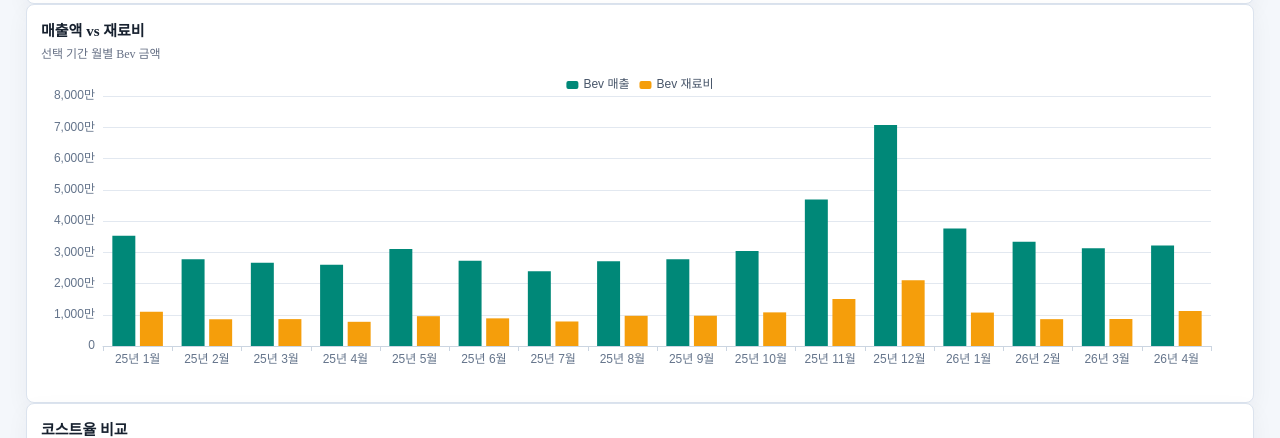
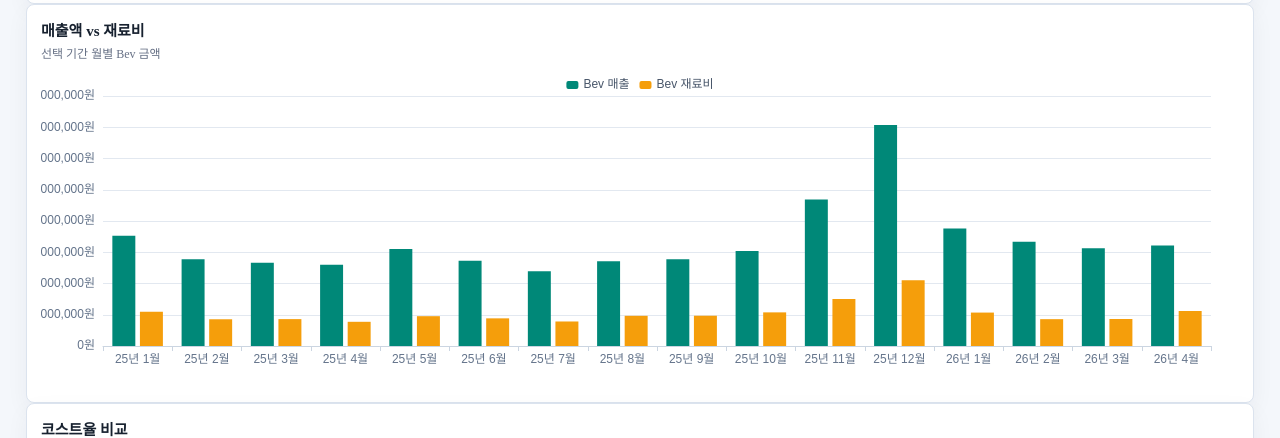
Before and after one commit to Junseong-h/aria-pnl-dashboard, a plain HTML site: page index.html in a window 1280 px wide. Shown: the part 2318-2756 px from the top of the page. Drawn offline with nearby package versions, Linux system fonts and the light colour scheme.

Commit message:
Add files via upload

```diff
--- a/index.html
+++ b/index.html
@@ -571,9 +571,7 @@
 
       function formatMoney(value) {
         const number = Number(value) || 0;
-        if (Math.abs(number) >= 100000000) return `${(number / 100000000).toFixed(1)}억`;
-        if (Math.abs(number) >= 10000) return `${Math.round(number / 10000).toLocaleString("ko-KR")}만`;
-        return number.toLocaleString("ko-KR");
+        return `${Math.round(number).toLocaleString("ko-KR")}원`;
       }
 
       function formatRate(value) {
```
